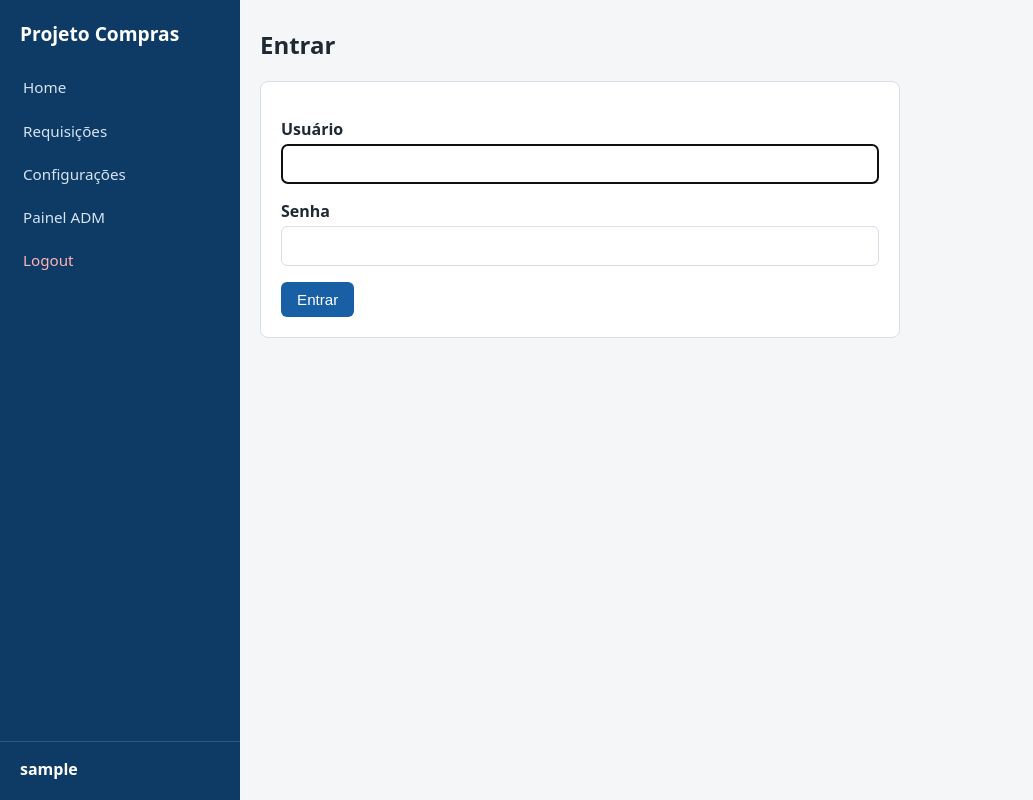
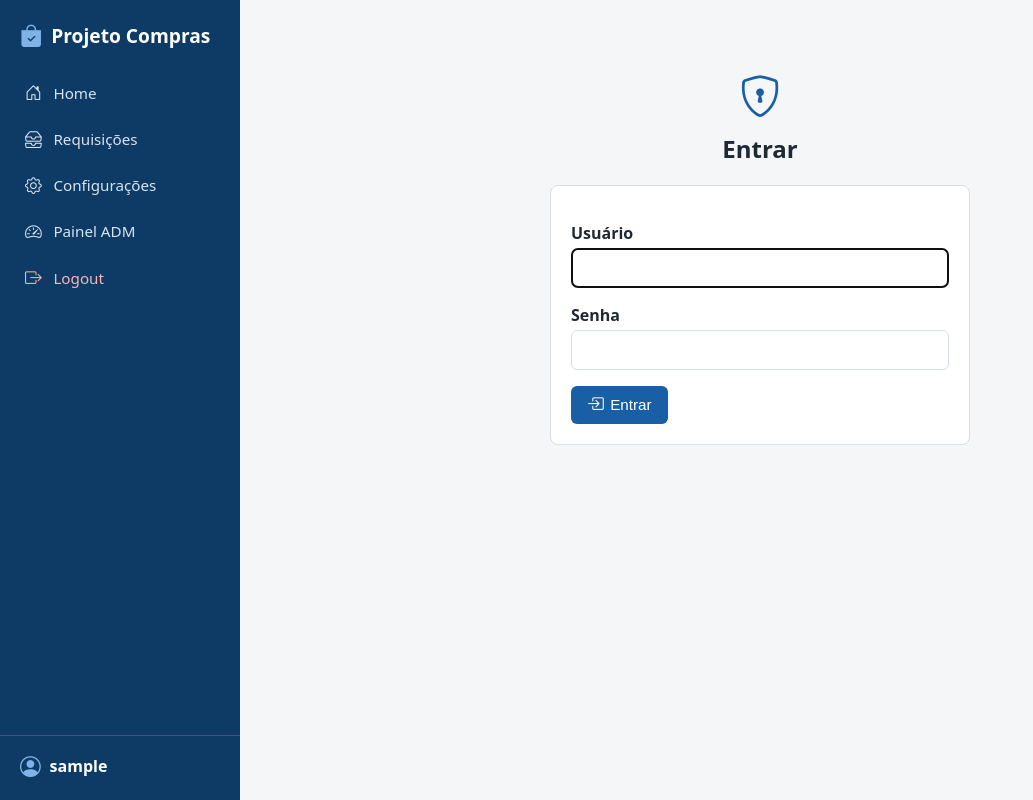
Before and after one commit to Inovacao-SENAIMS/Projeto-Compras, a Django app: page /entrar/ in a window 1280 px wide. Shown: the whole page, without its empty margins (0-1033 px from the left). Run offline with Django 5.2, Linux system fonts and the light colour scheme; the visitor is signed in with stand-in values (Sample User, id 1).

Commit message:
style(ui): icones em botoes, sidebar, links de voltar, login e titulos

```diff
--- a/static/css/style.css
+++ b/static/css/style.css
@@ -40,12 +40,19 @@ body {
 }
 
 .sidebar-marca {
-    display: block;
+    display: flex;
+    align-items: center;
+    gap: 0.55rem;
     color: #fff;
     font-size: 1.2rem;
     font-weight: 700;
     text-decoration: none;
     padding: 0 1.25rem 1.25rem;
+}
+
+.sidebar-marca i {
+    font-size: 1.4rem;
+    color: #7fb2e6;
 }
 
 .sidebar-nav {
@@ -55,7 +62,8 @@ body {
 }
 
 .nav-item {
-    display: block;
+    display: flex;
+    align-items: center;
     width: 100%;
     text-align: left;
     color: #d7e3f0;
@@ -67,6 +75,13 @@ body {
     font: inherit;
     font-size: 0.95rem;
     cursor: pointer;
+}
+
+.nav-item i {
+    width: 1.3rem;
+    margin-right: 0.6rem;
+    text-align: center;
+    font-size: 1.05rem;
 }
 
 .nav-item:hover {
@@ -99,7 +114,13 @@ body {
     padding: 1rem 1.25rem 0;
     border-top: 1px solid rgba(255, 255, 255, 0.15);
     display: flex;
-    flex-direction: column;
+    align-items: center;
+    gap: 0.55rem;
+}
+
+.sidebar-rodape i {
+    font-size: 1.3rem;
+    color: #7fb2e6;
 }
 
 .sidebar-rodape .usuario {
@@ -129,6 +150,22 @@ body {
     color: #64748b;
     max-width: 640px;
     margin-top: 1rem;
+}
+
+.login-card {
+    max-width: 420px;
+    margin: 3rem auto;
+    text-align: center;
+}
+
+.login-card .login-icone {
+    font-size: 2.6rem;
+    color: var(--cor-primaria-clara);
+}
+
+.login-card .formulario {
+    max-width: none;
+    text-align: left;
 }
 
 /* Ações na tabela do painel */
@@ -332,7 +369,9 @@ h2 {
 /* Botões e links */
 .botao,
 button.botao {
-    display: inline-block;
+    display: inline-flex;
+    align-items: center;
+    gap: 0.4rem;
     background-color: var(--cor-primaria-clara);
     color: #fff;
     border: none;
@@ -343,8 +382,27 @@ button.botao {
     text-decoration: none;
 }
 
+.botao i {
+    font-size: 1.05rem;
+}
+
 .botao:hover {
     background-color: var(--cor-primaria);
+}
+
+.link-voltar {
+    display: inline-flex;
+    align-items: center;
+    gap: 0.4rem;
+    color: var(--cor-primaria-clara);
+    font-weight: 600;
+    text-decoration: none;
+    margin-bottom: 0.75rem;
+}
+
+.link-voltar:hover {
+    color: var(--cor-primaria);
+    text-decoration: underline;
 }
 
 .link,
@@ -582,10 +640,18 @@ button.link {
 }
 
 .msg {
+    display: flex;
+    align-items: center;
+    gap: 0.5rem;
     padding: 0.6rem 0.85rem;
     border-radius: 6px;
     margin-bottom: 0.5rem;
     border: 1px solid transparent;
+}
+
+.msg i {
+    font-size: 1.1rem;
+    flex-shrink: 0;
 }
 
 .msg-success { background: #e6f6ec; color: #166534; border-color: #b7e4c7; }
--- a/templates/accounts/configuracoes.html
+++ b/templates/accounts/configuracoes.html
@@ -3,7 +3,7 @@
 {% block title %}Configurações - Projeto Compras{% endblock %}
 
 {% block content %}
-<h2>Configurações</h2>
+<h2><i class="bi bi-gear"></i> Configurações</h2>
 
 <dl class="dados">
     <dt>Usuário</dt><dd>{{ user.get_username }}</dd>
--- a/templates/accounts/login.html
+++ b/templates/accounts/login.html
@@ -3,6 +3,8 @@
 {% block title %}Entrar - Projeto Compras{% endblock %}
 
 {% block content %}
+<div class="login-card">
+    <div class="login-icone"><i class="bi bi-shield-lock"></i></div>
     <h2>Entrar</h2>
 
     <form method="post" class="formulario">
@@ -17,6 +19,7 @@
             {{ form.password }}
         </p>
         <input type="hidden" name="next" value="{{ next }}">
-    <button type="submit" class="botao">Entrar</button>
+        <button type="submit" class="botao"><i class="bi bi-box-arrow-in-right"></i> Entrar</button>
     </form>
+</div>
 {% endblock %}
--- a/templates/base.html
+++ b/templates/base.html
@@ -11,41 +11,46 @@
 <body>
 <div class="layout">
     <aside class="sidebar">
-        <a class="sidebar-marca" href="{% url 'core:home' %}">Projeto Compras</a>
+        <a class="sidebar-marca" href="{% url 'core:home' %}">
+            <i class="bi bi-bag-check-fill"></i> <span>Projeto Compras</span>
+        </a>
 
         <nav class="sidebar-nav">
             {% if user.is_authenticated %}
                 <a class="nav-item {% if request.resolver_match.view_name == 'core:home' %}ativo{% endif %}"
-                   href="{% url 'core:home' %}">Home</a>
+                   href="{% url 'core:home' %}"><i class="bi bi-house-door"></i> <span>Home</span></a>
 
                 {% if is_equipe %}
                     <a class="nav-item {% if request.resolver_match.url_name == 'equipe_lista' %}ativo{% endif %}"
-                       href="{% url 'pedidos:equipe_lista' %}">Requisições</a>
+                       href="{% url 'pedidos:equipe_lista' %}"><i class="bi bi-inboxes"></i> <span>Requisições</span></a>
                 {% else %}
                     <a class="nav-item {% if request.resolver_match.url_name == 'painel' %}ativo{% endif %}"
-                       href="{% url 'pedidos:painel' %}">Requisições</a>
+                       href="{% url 'pedidos:painel' %}"><i class="bi bi-inboxes"></i> <span>Requisições</span></a>
                 {% endif %}
 
                 <a class="nav-item {% if request.resolver_match.url_name == 'configuracoes' %}ativo{% endif %}"
-                   href="{% url 'accounts:configuracoes' %}">Configurações</a>
+                   href="{% url 'accounts:configuracoes' %}"><i class="bi bi-gear"></i> <span>Configurações</span></a>
 
                 {% if user.is_staff %}
                     <a class="nav-item {% if '/admin/' in request.path %}ativo{% endif %}"
-                       href="/admin/">Painel ADM</a>
+                       href="/admin/"><i class="bi bi-speedometer2"></i> <span>Painel ADM</span></a>
                 {% endif %}
 
                 <form method="post" action="{% url 'logout' %}" class="nav-logout">
                     {% csrf_token %}
-                    <button type="submit" class="nav-item nav-sair">Logout</button>
+                    <button type="submit" class="nav-item nav-sair">
+                        <i class="bi bi-box-arrow-right"></i> <span>Logout</span>
+                    </button>
                 </form>
             {% else %}
                 <a class="nav-item {% if request.resolver_match.url_name == 'login' %}ativo{% endif %}"
-                   href="{% url 'login' %}">Entrar</a>
+                   href="{% url 'login' %}"><i class="bi bi-box-arrow-in-right"></i> <span>Entrar</span></a>
             {% endif %}
         </nav>
 
         {% if user.is_authenticated %}
         <div class="sidebar-rodape">
+            <i class="bi bi-person-circle"></i>
             <span class="usuario">{{ user.get_username }}</span>
         </div>
         {% endif %}
@@ -54,7 +59,15 @@
     <main class="conteudo">
         {% if messages %}
             <ul class="mensagens">
-                {% for m in messages %}<li class="msg msg-{{ m.tags }}">{{ m }}</li>{% endfor %}
+                {% for m in messages %}
+                <li class="msg msg-{{ m.tags }}">
+                    {% if 'success' in m.tags %}<i class="bi bi-check-circle-fill"></i>
+                    {% elif 'error' in m.tags %}<i class="bi bi-x-circle-fill"></i>
+                    {% elif 'warning' in m.tags %}<i class="bi bi-exclamation-triangle-fill"></i>
+                    {% else %}<i class="bi bi-info-circle-fill"></i>{% endif %}
+                    <span>{{ m }}</span>
+                </li>
+                {% endfor %}
             </ul>
         {% endif %}
 
--- a/templates/pedidos/_modal_designar.html
+++ b/templates/pedidos/_modal_designar.html
@@ -10,7 +10,7 @@
             <p class="meta">Clique no usuário para designá-lo como responsável.</p>
             {% include "pedidos/_lista_responsaveis.html" %}
             <div class="modal-acoes">
-                <button type="button" class="link-secundario" data-fechar>Cancelar</button>
+                <button type="button" class="link-secundario" data-fechar><i class="bi bi-x-lg"></i> Cancelar</button>
             </div>
         </form>
     </div>
--- a/templates/pedidos/equipe/lista.html
+++ b/templates/pedidos/equipe/lista.html
@@ -4,7 +4,7 @@
 {% block title %}Requisições | SENAI MS{% endblock %}
 
 {% block content %}
-<h2>{% if is_manager %}Requisições — Gestão{% else %}Requisições — Equipe{% endif %}</h2>
+<h2><i class="bi bi-inboxes"></i> {% if is_manager %}Requisições — Gestão{% else %}Requisições — Equipe{% endif %}</h2>
 <p class="meta">Todas as requisições. {% if is_manager %}Você pode designar o responsável e tramitar.{% else %}Assuma uma requisição enviada para conduzir a análise.{% endif %}</p>
 
 <div class="tabela-scroll">
--- a/templates/pedidos/equipe/tramitar.html
+++ b/templates/pedidos/equipe/tramitar.html
@@ -5,8 +5,8 @@
 
 {% block content %}
 <div class="pagina-central">
-    <p><a href="{% url 'pedidos:equipe_lista' %}">← Voltar para as requisições</a></p>
-    <h2>Tramitar requisição {{ pedido.numero|default:pedido.pk }}</h2>
+    <p><a class="link-voltar" href="{% url 'pedidos:equipe_lista' %}"><i class="bi bi-arrow-left"></i> Voltar para as requisições</a></p>
+    <h2><i class="bi bi-pencil-square"></i> Tramitar requisição {{ pedido.numero|default:pedido.pk }}</h2>
 
     <div class="cartao-pedido">
         {% include "pedidos/_detalhes.html" %}
@@ -42,7 +42,7 @@
                     {{ form.arquivos.errors }}
                 </p>
 
-                <button type="submit" class="botao">Salvar tramitação</button>
+                <button type="submit" class="botao"><i class="bi bi-check-lg"></i> Salvar tramitação</button>
             </form>
         </div>
 
--- a/templates/pedidos/solicitante/detalhe.html
+++ b/templates/pedidos/solicitante/detalhe.html
@@ -3,8 +3,8 @@
 {% block title %}Requisição {{ pedido.numero|default:pedido.pk }} - Projeto Compras{% endblock %}
 
 {% block content %}
-<p><a href="{% url 'pedidos:painel' %}">← Voltar para o painel de requisições</a></p>
-<h2>Requisição {{ pedido.numero|default:pedido.pk }}</h2>
+<p><a class="link-voltar" href="{% url 'pedidos:painel' %}"><i class="bi bi-arrow-left"></i> Voltar para as requisições</a></p>
+<h2><i class="bi bi-file-earmark-text"></i> Requisição {{ pedido.numero|default:pedido.pk }}</h2>
 
 <dl class="dados">
     <dt>Produto</dt><dd>{{ pedido.produto }}</dd>
--- a/templates/pedidos/solicitante/painel.html
+++ b/templates/pedidos/solicitante/painel.html
@@ -5,7 +5,7 @@
 
 {% block content %}
 <div class="cabecalho-pagina">
-    <h2>Requisições — Solicitante</h2>
+    <h2><i class="bi bi-inboxes"></i> Requisições — Solicitante</h2>
     <button type="button" class="botao" id="btn-nova-requisicao">
         <i class="bi bi-plus-lg"></i> Nova Requisição
     </button>
@@ -144,8 +144,8 @@
             </p>
 
             <div class="modal-acoes">
-                <button type="submit" class="botao">Registrar</button>
-                <button type="button" class="link-secundario" data-fechar>Cancelar</button>
+                <button type="submit" class="botao"><i class="bi bi-check-lg"></i> Registrar</button>
+                <button type="button" class="link-secundario" data-fechar><i class="bi bi-x-lg"></i> Cancelar</button>
             </div>
         </form>
     </div>
```
Also changed, not shown: templates/pedidos/equipe/detalhe.html (+4 -4 lines). Lines whose indentation alone changed are shown as unchanged.
